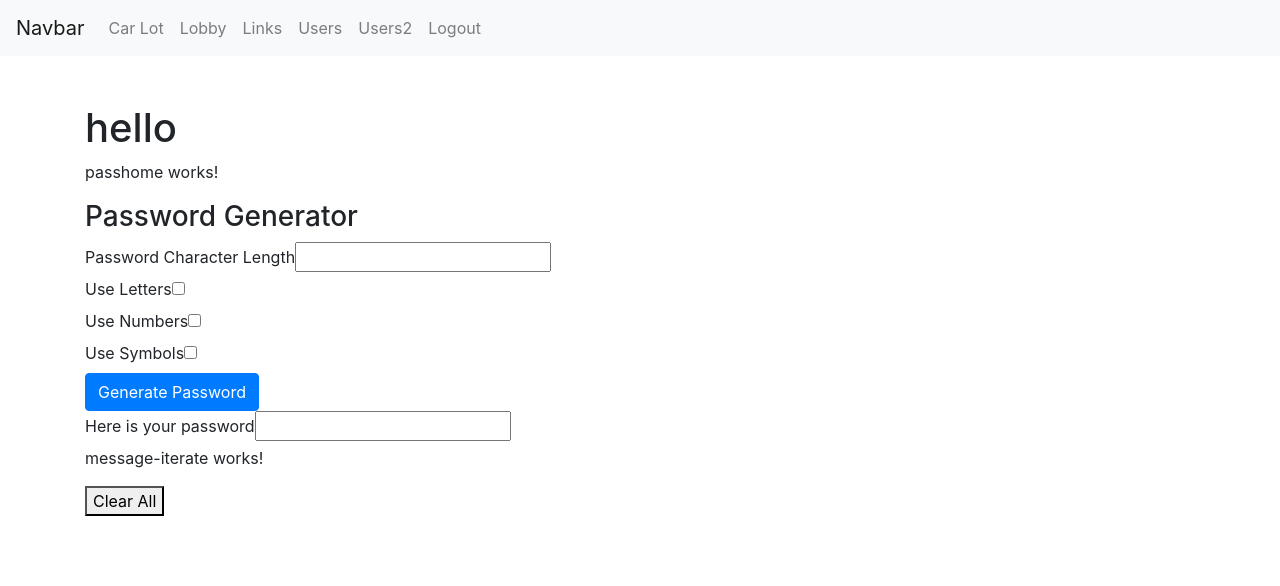
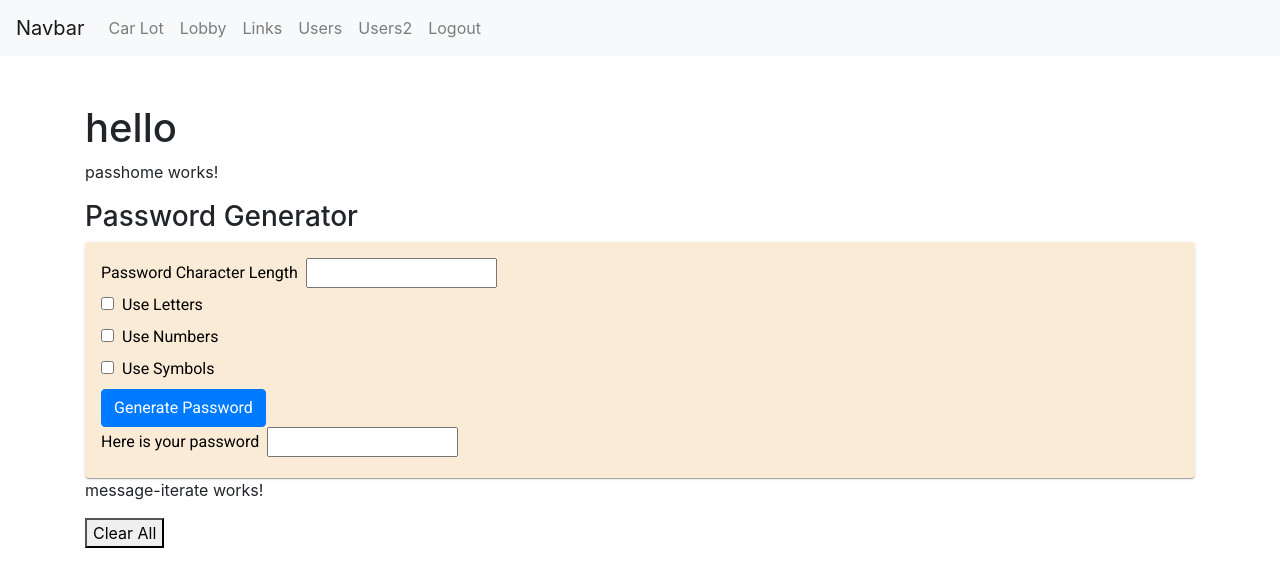
Before and after one commit to markwartman1/CarRental, an Angular app: page /password in a window 1280 px wide. Shown: the top 586 px of the page. Built offline with nearby package versions, Linux system fonts and the light colour scheme; what angular-in-memory-web-api would draw is missing.

Commit message:
password component styling

```diff
--- a/src/app/password/passhome/passhome.component.html
+++ b/src/app/password/passhome/passhome.component.html
@@ -2,29 +2,38 @@
 
 <h3>Password Generator</h3>
 
+<style>
+    .ml {
+        margin-left: 8px;
+    }
+</style>
+
+<mat-card style="background-color: antiquewhite; color: black;">
+
     <div class="">
         <label for="length">Password Character Length</label>
-    <input type="number" (input)="inputLength($event.target.value)">
+        <input class="ml" type="number" (input)="inputLength($event.target.value)">
     </div>
 
     <div class="">
-    <label for="case">Use Letters</label>
         <input type="checkbox" (change)="doLetters()">
+        <label class="ml" for="case">Use Letters</label>
     </div>
 
     <div class="">
-    <label for="num">Use Numbers</label>
         <input type="checkbox" (change)="doNum()">
+        <label class="ml" for="num">Use Numbers</label>
     </div>
 
     <div class="">
-    <label for="sym">Use Symbols</label>
         <input type="checkbox" (change)="doSym()">
+        <label class="ml" for="sym">Use Symbols</label>
     </div>
 
     <div><button class="btn btn-primary" (click)="generate()">Generate Password</button></div>
 
     <div class="">
         <label for="pass">Here is your password</label>
-    <input type="text" [value]="password">
+        <input class="ml" type="text" [value]="password">
     </div>
+</mat-card>
--- a/src/app/password/password.module.ts
+++ b/src/app/password/password.module.ts
@@ -1,7 +1,8 @@
 import { NgModule } from '@angular/core';
 import { CommonModule } from '@angular/common';
+import { MaterialModule } from '../material/material.module';
+import { PasswordRoutingModule } from './password-routing.module';
 
-import { PasswordRoutingModule } from './password-routing.module';
 import { PasshomeComponent } from './passhome/passhome.component';
 
 
@@ -9,7 +10,8 @@ import { PasshomeComponent } from './passhome/passhome.component';
   declarations: [PasshomeComponent],
   imports: [
     CommonModule,
-    PasswordRoutingModule
+    PasswordRoutingModule,
+    MaterialModule
   ]
 })
 export class PasswordModule { }
```
Lines whose indentation alone changed are shown as unchanged.
